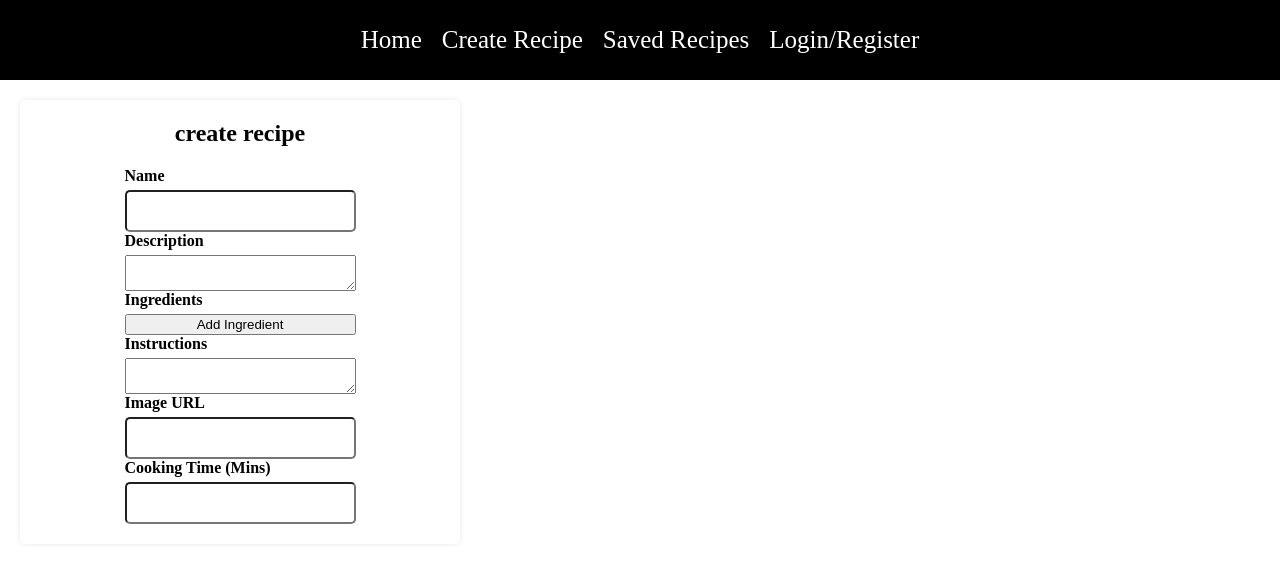
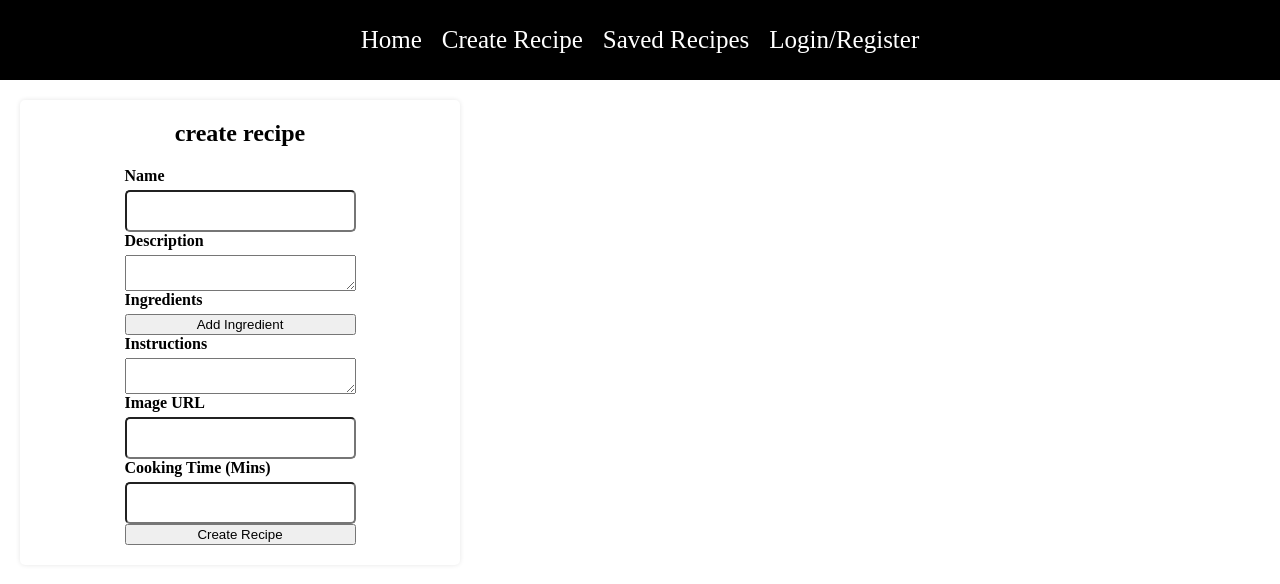
Before and after one commit to bgt1717/recipeapp, a React (Vite) app in the folder client/: page /create-recipe in a window 1280 px wide. Shown: the top 584 px of the page. Built offline with nearby package versions, Linux system fonts and the light colour scheme.

Commit message:
1:55 adding ingredients

```diff
--- a/client/src/pages/createRecipe.jsx
+++ b/client/src/pages/createRecipe.jsx
@@ -72,6 +72,7 @@ const CreateRecipe = () => {
           name="cookingTime"
           onChange={handleChange}
         />
+        <button type="submit">Create Recipe</button>
       </form>
     </div>
   );
```
